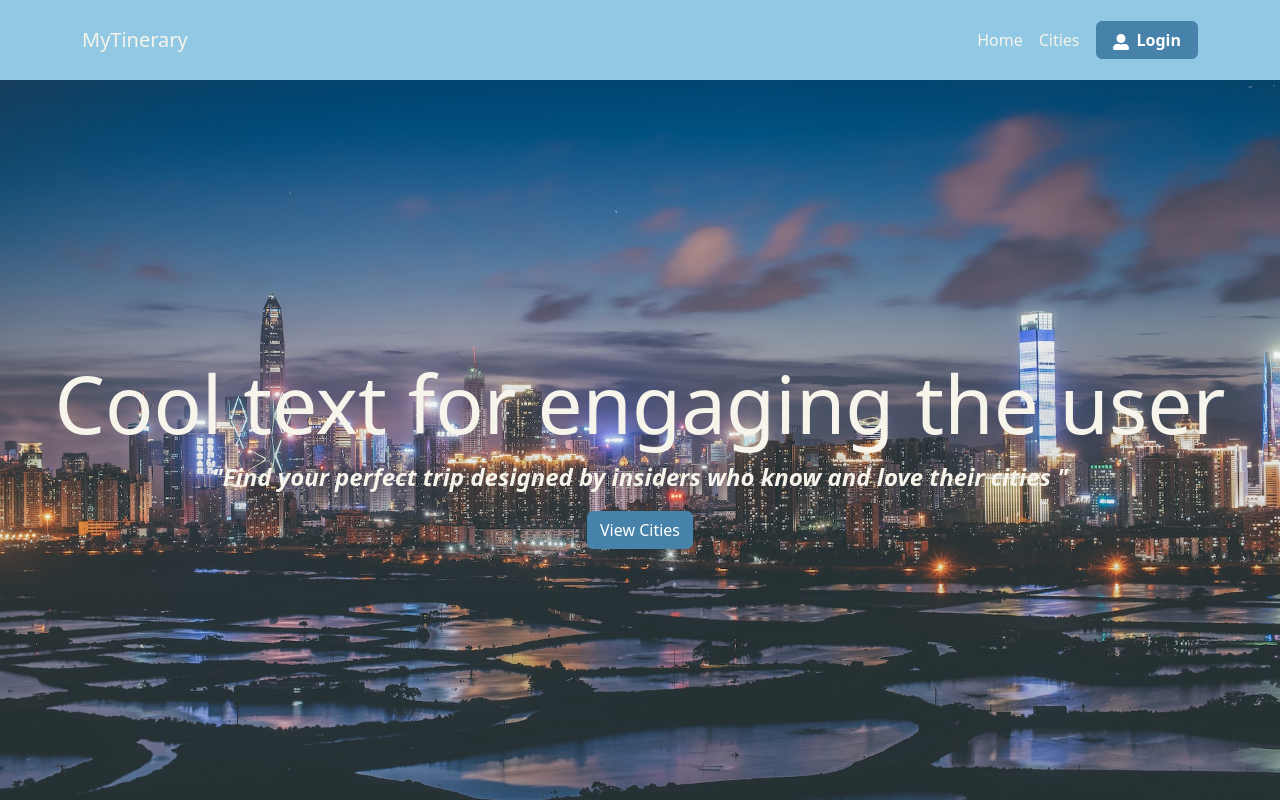
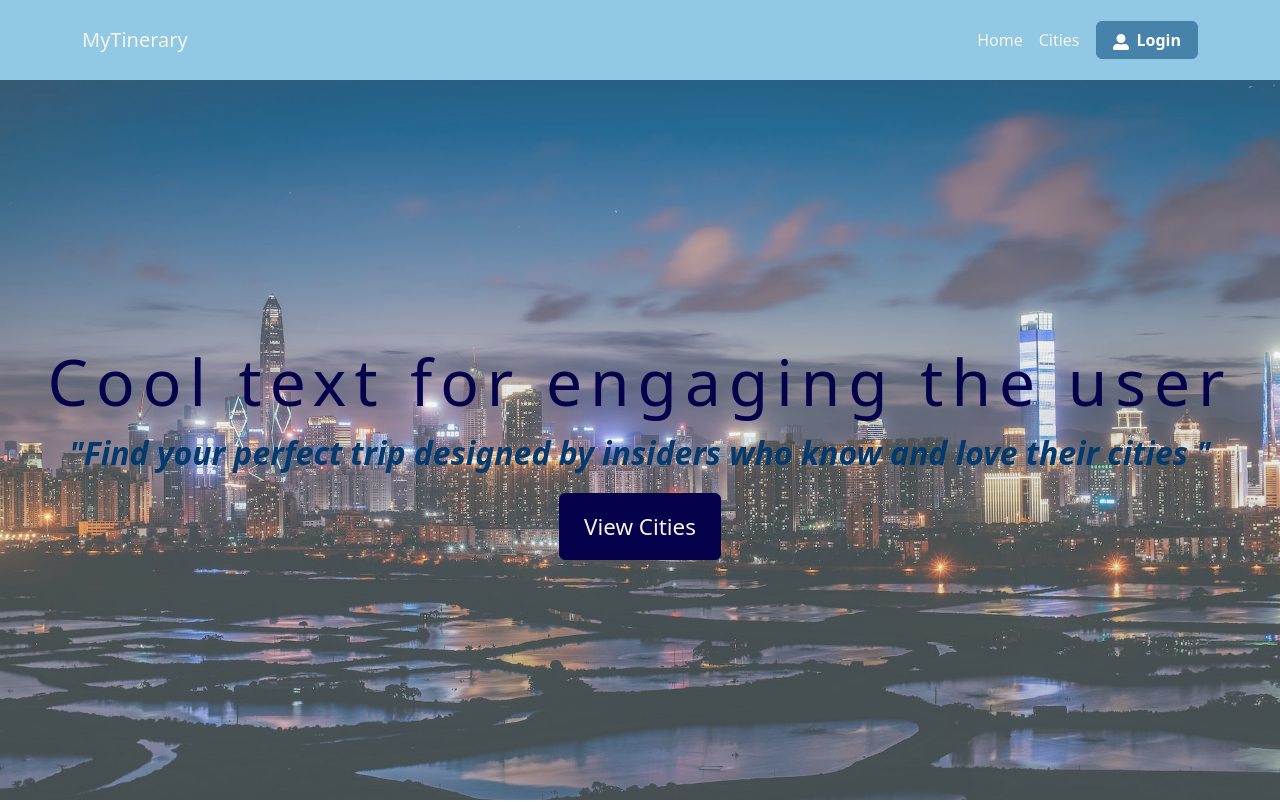
Before and after one commit to Kameha1011/mytinerary-omarFlores, a React (Vite) app: page / in a window 1280 px wide. Shown: the top 802 px of the page. Built offline with nearby package versions, Linux system fonts and the light colour scheme.

Commit message:
changed hero letters color

```diff
--- a/src/components/Hero/Hero.jsx
+++ b/src/components/Hero/Hero.jsx
@@ -4,14 +4,14 @@ export const Hero = () => {
   return (
     <StyledHero className="container-fluid d-flex flex-column align-items-center justify-content-center position-relative">
       <div className="heroContent position-relative text-center pt-4">
-        <h1 className="display-1">Cool text for engaging the user</h1>
-        <p className="lead fs-4 fw-bold">
+        <h1>Cool text for engaging the user</h1>
+        <p className="lead fw-bold">
           <i>
             &quot;Find your perfect trip designed by insiders who know and love
             their cities &quot;
           </i>
         </p>
-        <StyledButton>View Cities</StyledButton>
+        <StyledButton className="cta-button">View Cities</StyledButton>
       </div>
     </StyledHero>
   );
--- a/src/components/Hero/HeroStyles.js
+++ b/src/components/Hero/HeroStyles.js
@@ -16,8 +16,31 @@ export const StyledHero = styled.header`
     width: 100%;
     height: 100%;
     background-position: center;
+    opacity: 0.85;
+  }
+  h1{
+    font-size: 3rem;
+    letter-spacing: 0.5rem;
+    color: #05014a;
+  }
+  p{
+    color: #03396c;
+    font-size: 1.5rem;
+  }
+  .cta-button{
+    border: 1px solid #05014a;
+    background-color: #05014a;
+    padding: 1rem 1.5rem;
+    font-size: 1.4rem;
+    color: #f6f4eb;
   }
   @media (min-width: 1024px) {
         height: 90vh;
+        h1{
+          font-size: 4rem;
+        }
+        p{
+          font-size: 2rem;
+        }
     }
 `;
```
